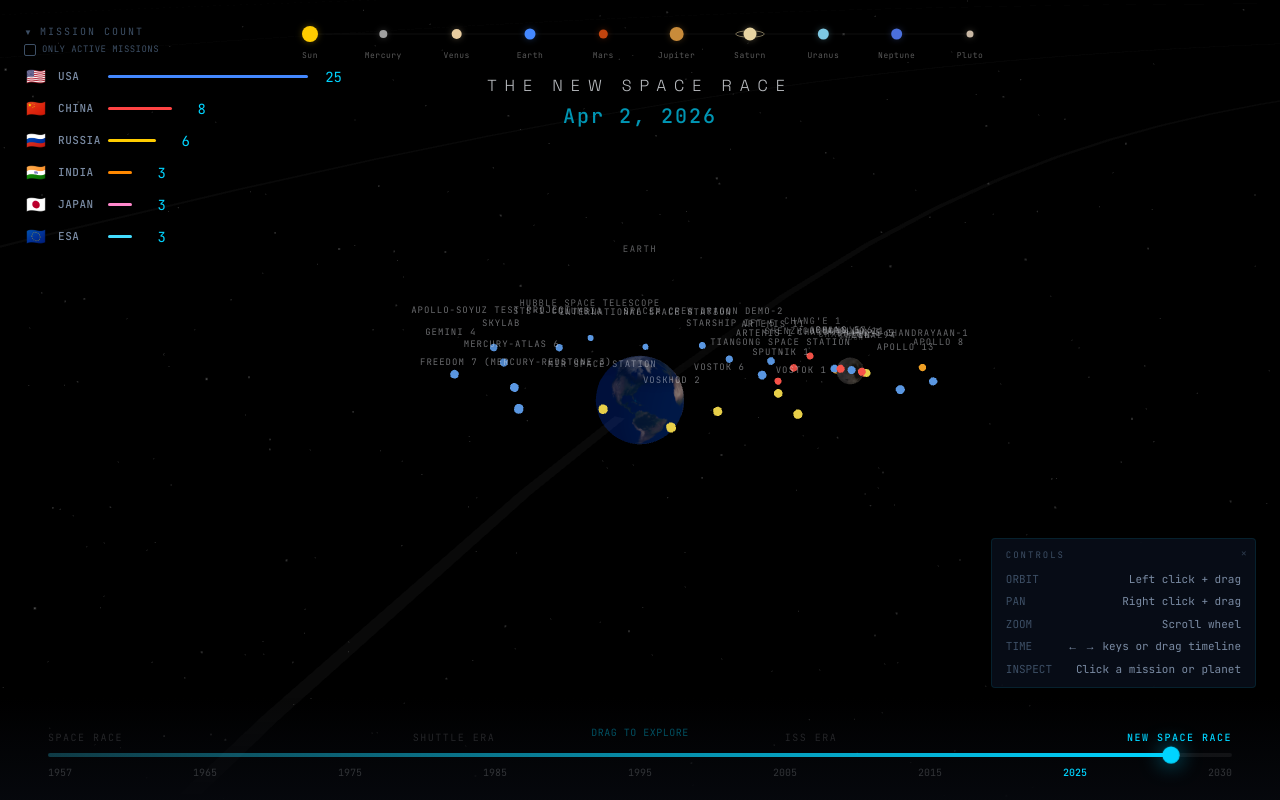
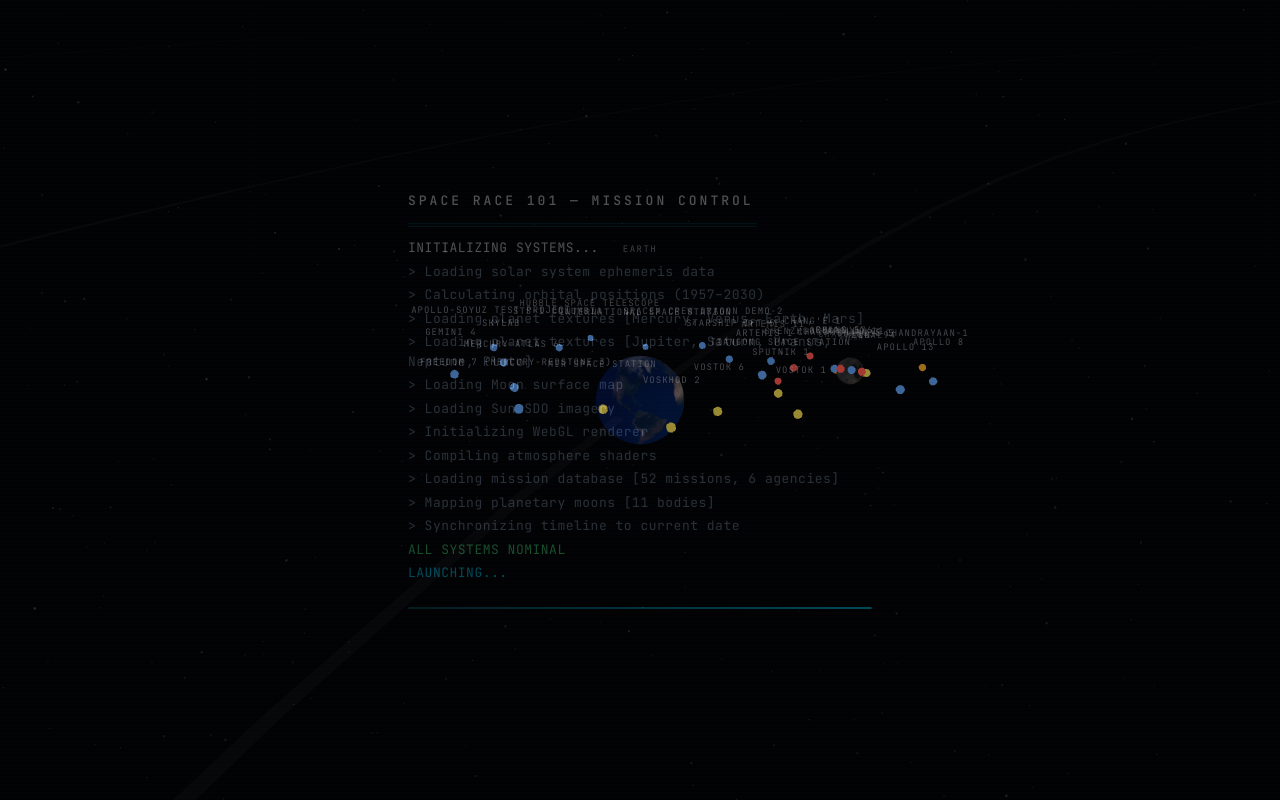
Before and after one commit to plarnaud/space-race-web, a Next.js app: page / in a window 1280 px wide. Built offline with nearby package versions, Linux system fonts and the light colour scheme.

Commit message:
Add mission control style loading screen with boot sequence

```diff
--- a/src/app/page.tsx
+++ b/src/app/page.tsx
@@ -1,5 +1,6 @@
 'use client'
 
+import { useState, useCallback } from 'react'
 import dynamic from 'next/dynamic'
 import { Title } from '@/components/dom/Title'
 import { Scoreboard } from '@/components/dom/Scoreboard'
@@ -7,6 +8,7 @@
 import { InfoPanel } from '@/components/dom/InfoPanel'
 import { Controls } from '@/components/dom/Controls'
 import { SolarSystemBar } from '@/components/dom/SolarSystemBar'
+import { LoadingScreen } from '@/components/dom/LoadingScreen'
 import { missions } from '@/data/missions'
 import { planets } from '@/data/planets'
 
@@ -16,6 +18,9 @@
 )
 
 export default function Home() {
+  const [loading, setLoading] = useState(true)
+  const handleLoadComplete = useCallback(() => setLoading(false), [])
+
   return (
     <main className="w-full h-screen relative overflow-hidden">
       {/* 3D Canvas */}
@@ -23,7 +28,11 @@
         <Scene />
       </div>
 
-      {/* HUD overlay */}
+      {/* Loading screen */}
+      {loading && <LoadingScreen onComplete={handleLoadComplete} />}
+
+      {/* HUD overlay — only show after loading */}
+      {!loading && (
         <div className="absolute inset-0 z-10 pointer-events-none">
           <SolarSystemBar />
           <Title />
@@ -32,6 +41,7 @@
           <InfoPanel />
           <Controls />
         </div>
+      )}
 
       {/* SEO content — visually hidden but crawlable by search engines */}
       <div className="sr-only">
--- /dev/null
+++ b/src/components/dom/LoadingScreen.tsx
@@ -0,0 +1,112 @@
+'use client'
+
+import { useState, useEffect } from 'react'
+
+const BOOT_LINES = [
+  { text: 'SPACE RACE 101 — MISSION CONTROL', delay: 0 },
+  { text: '════════════════════════════════════', delay: 100 },
+  { text: '', delay: 200 },
+  { text: 'INITIALIZING SYSTEMS...', delay: 300 },
+  { text: '> Loading solar system ephemeris data', delay: 500 },
+  { text: '> Calculating orbital positions (1957–2030)', delay: 900 },
+  { text: '> Loading planet textures [Mercury, Venus, Earth, Mars]', delay: 1400 },
+  { text: '> Loading planet textures [Jupiter, Saturn, Uranus, Neptune, Pluto]', delay: 1900 },
+  { text: '> Loading Moon surface map', delay: 2300 },
+  { text: '> Loading Sun SDO imagery', delay: 2600 },
+  { text: '> Initializing WebGL renderer', delay: 2900 },
+  { text: '> Compiling atmosphere shaders', delay: 3200 },
+  { text: '> Loading mission database [52 missions, 6 agencies]', delay: 3500 },
+  { text: '> Mapping planetary moons [11 bodies]', delay: 3800 },
+  { text: '> Synchronizing timeline to current date', delay: 4100 },
+  { text: '', delay: 4400 },
+  { text: 'ALL SYSTEMS NOMINAL', delay: 4500 },
+  { text: 'LAUNCHING...', delay: 4800 },
+]
+
+export function LoadingScreen({ onComplete }: { onComplete: () => void }) {
+  const [visibleLines, setVisibleLines] = useState(0)
+  const [fading, setFading] = useState(false)
+
+  useEffect(() => {
+    const timers: NodeJS.Timeout[] = []
+
+    BOOT_LINES.forEach((line, i) => {
+      timers.push(setTimeout(() => setVisibleLines(i + 1), line.delay))
+    })
+
+    // Start fade out
+    timers.push(setTimeout(() => setFading(true), 5200))
+    // Complete
+    timers.push(setTimeout(() => onComplete(), 5800))
+
+    return () => timers.forEach(clearTimeout)
+  }, [onComplete])
+
+  return (
+    <div
+      className="fixed inset-0 z-50 flex items-center justify-center"
+      style={{
+        background: '#06080d',
+        opacity: fading ? 0 : 1,
+        transition: 'opacity 0.6s ease-out',
+        pointerEvents: fading ? 'none' : 'auto',
+      }}
+    >
+      <div
+        className="w-full max-w-lg px-6"
+        style={{ fontFamily: 'var(--font-mono)' }}
+      >
+        {/* Scanline effect */}
+        <div
+          className="absolute inset-0 pointer-events-none"
+          style={{
+            background: 'repeating-linear-gradient(0deg, transparent, transparent 2px, rgba(0,212,255,0.015) 2px, rgba(0,212,255,0.015) 4px)',
+          }}
+        />
+
+        {/* Boot log */}
+        <div className="space-y-1">
+          {BOOT_LINES.slice(0, visibleLines).map((line, i) => (
+            <div
+              key={i}
+              className="text-[12px] md:text-[13px]"
+              style={{
+                color: line.text === 'ALL SYSTEMS NOMINAL'
+                  ? '#4ade80'
+                  : line.text === 'LAUNCHING...'
+                    ? '#00d4ff'
+                    : line.text.startsWith('>')
+                      ? '#7a8ba3'
+                      : line.text.startsWith('═')
+                        ? 'rgba(0, 212, 255, 0.3)'
+                        : '#e8ecf1',
+                letterSpacing: line.text.startsWith('SPACE RACE') ? '3px' : '0.5px',
+                fontWeight: line.text.startsWith('SPACE RACE') ? 500 : 400,
+              }}
+            >
+              {line.text}
+              {i === visibleLines - 1 && !fading && (
+                <span className="animate-pulse" style={{ color: '#00d4ff' }}>█</span>
+              )}
+            </div>
+          ))}
+        </div>
+
+        {/* Progress bar */}
+        <div
+          className="mt-6 h-[2px] rounded-full overflow-hidden"
+          style={{ background: 'rgba(255,255,255,0.06)' }}
+        >
+          <div
+            className="h-full rounded-full"
+            style={{
+              width: `${Math.min(100, (visibleLines / BOOT_LINES.length) * 100)}%`,
+              background: 'linear-gradient(to right, rgba(0, 212, 255, 0.3), #00d4ff)',
+              transition: 'width 0.3s ease-out',
+            }}
+          />
+        </div>
+      </div>
+    </div>
+  )
+}
```
Lines whose indentation alone changed are shown as unchanged.
